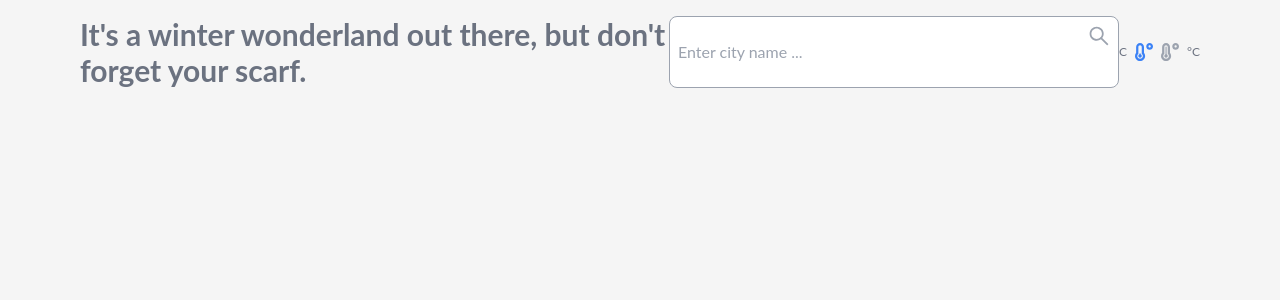
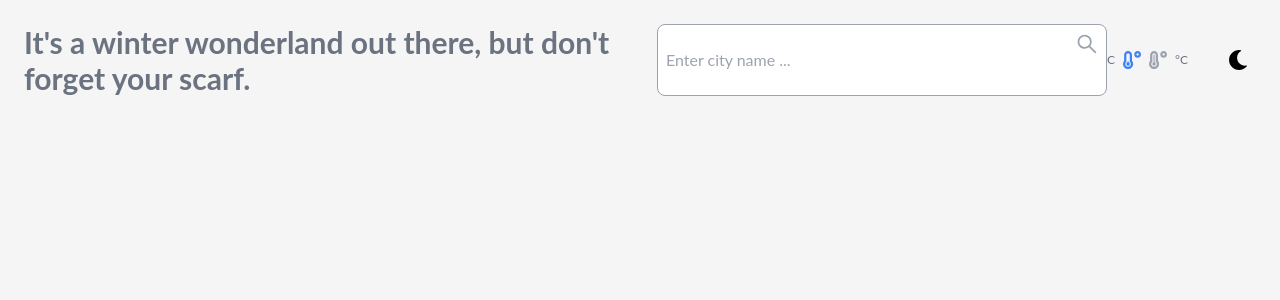
Before and after one commit to kvbaurb99/5-Day-Weather-App, a React (Create React App) app: page / in a window 1280 px wide. Shown: the top 300 px of the page. Built offline with nearby package versions, Linux system fonts and the light colour scheme; no server answers; the HTML template or start-up script is replaced by a standard one.

Commit message:
dark mode

```diff
--- a/package.json
+++ b/package.json
@@ -7,6 +7,7 @@
     "@testing-library/react": "^13.4.0",
     "@testing-library/user-event": "^13.5.0",
     "axios": "^1.3.3",
+    "classnames": "^2.3.2",
     "react": "^18.2.0",
     "react-dom": "^18.2.0",
     "react-icons": "^4.7.1",
--- a/src/components/CurrentWeather.jsx
+++ b/src/components/CurrentWeather.jsx
@@ -4,8 +4,9 @@ import { useState } from 'react';
 import Spring from '../images/spring.jpg'
 import Hot from '../images/hot.jpg'
 import Winter from '../images/winter.jpg'
+import NightWinter from '../images/nightwinter.jpg'
 
-export default function CurrentWeather({ weatherData, isCelsius }) {
+export default function CurrentWeather({ weatherData, isCelsius, isDark }) {
 
     const [currentDate, setCurrentDate] = useState('');
     const [currentTime, setCurrentTime] = useState(new Date().toLocaleTimeString([], { hour: '2-digit', minute: '2-digit', second: '2-digit' }));
@@ -29,7 +30,7 @@ export default function CurrentWeather({ weatherData, isCelsius }) {
     }, []);
 
     return (
-      <div className='relative mt-8 shadow-lg shadow-gray-500 rounded-xl'>
+      <div className={`relative w-full mt-8 shadow-lg ${isDark ? 'shadow-gray-800' : 'shadow-gray-500'} rounded-xl mx-auto`}>
         { currentTemp && (
           <img
             src={
--- a/src/components/DailyTemp.jsx
+++ b/src/components/DailyTemp.jsx
@@ -4,7 +4,7 @@ import { AiOutlineArrowLeft, AiOutlineArrowRight } from 'react-icons/ai'
 import { useRef } from 'react';
 
 
-export default function DailyTemp({ weatherData, currentTemp, isCelsius }) {
+export default function DailyTemp({ weatherData, currentTemp, isCelsius, isDark }) {
     const [daysData, setDaysData] = useState([]);
     const containerRef = useRef(null);
 
@@ -27,7 +27,7 @@ export default function DailyTemp({ weatherData, currentTemp, isCelsius }) {
     };
     console.log(isCelsius)
     return (
-      <div   className={`md:w-[73%] h-[240px] rounded-xl mt-8 flex flex-col shadow-lg shadow-gray-500 relative ${
+      <div   className={`md:w-[73%] h-[240px] rounded-xl mt-8 flex flex-col shadow-lg ${isDark ? 'shadow-gray-800' : 'shadow-gray-500'} relative ${
         isCelsius
           ? currentTemp < 10
             ? 'bg-gray-400'
--- a/src/components/Main.jsx
+++ b/src/components/Main.jsx
@@ -12,6 +12,7 @@ export default function Main() {
     const [cityReg, setCityReg] = useState()
     const [currentTemp, setCurrentTemp] = useState('');
     const [isCelsius, setIsCelsius] = useState(true)
+    const [isDark, setIsDark] = useState(false);
 
 
     // geolocation setting weather depending on your location
@@ -54,26 +55,20 @@ export default function Main() {
     }
 
     const handleToggle = () => {
-      setIsCelsius((prevState) => !prevState)
+      setIsCelsius(!isCelsius)
     }
 
 
+  return (
+    <div className={`h-screen w-full ${isDark ? 'bg-black' : 'bg-[#F5F5F5]'} p-6 mx-auto`}>
 
-
-
-
-
-
-  return (
-    <div className='h-screen w-[90%] bg-[#F5F5F5] p-4 mx-auto'>
-
-        <TopBar setCityReg={setCityReg} findWeather={findWeather} cityReg={cityReg} currentTemp={currentTemp} isCelsius={isCelsius} handleToggle={handleToggle} />
+        <TopBar setCityReg={setCityReg} findWeather={findWeather} cityReg={cityReg} currentTemp={currentTemp} isCelsius={isCelsius} handleToggle={handleToggle} setIsDark={setIsDark} isDark={isDark} />
         { weatherData.list && weatherData.list.length ?
         <>
-        <CurrentWeather weatherData={weatherData} isCelsius={isCelsius} />
-        <div className='flex flex-col-reverse md:flex-row gap-10'>
-            <WeatherDetails weatherData={weatherData} isCelsius={isCelsius} />
-            <DailyTemp weatherData={weatherData} currentTemp={currentTemp} isCelsius={isCelsius} />
+        <CurrentWeather weatherData={weatherData} isCelsius={isCelsius} isDark={isDark} />
+        <div className='flex flex-col-reverse md:flex-row gap-10 w-full mx-auto'>
+            <WeatherDetails weatherData={weatherData} isCelsius={isCelsius} isDark={isDark} />
+            <DailyTemp weatherData={weatherData} currentTemp={currentTemp} isCelsius={isCelsius} isDark={isDark} />
         </div>
         </>
         : null
--- a/src/components/TopBar.jsx
+++ b/src/components/TopBar.jsx
@@ -3,8 +3,9 @@ import { AiOutlineSearch } from 'react-icons/ai'
 
 import { useState } from 'react'
 import TemperatureSwitch from '../utils/TemperatureSwitch';
+import DarkSwitch from '../utils/DarkSwitch';
 
-export default function TopBar({setCityReg, findWeather, cityReg, currentTemp, isCelsius, handleToggle}) {
+export default function TopBar({setCityReg, findWeather, cityReg, currentTemp, isCelsius, handleToggle, setIsDark, isDark}) {
 
     const [searchInput , setSearchInput] = useState('')
     console.log(currentTemp)
@@ -48,11 +49,14 @@ export default function TopBar({setCityReg, findWeather, cityReg, currentTemp, i
             </p>
         </div>
         <form onSubmit={handleSearchSubmit} className='relative flex mt-4 md:mt-0'>
-            <input value={searchInput} onChange={(e) => setSearchInput(e.target.value)} placeholder='Enter city name ...' type="text" className='border border-gray-400 outline-none rounded-lg px-2 md:py-2 w-full md:w-[450px]'  />
+            <input value={searchInput} onChange={(e) => setSearchInput(e.target.value)} placeholder='Enter city name ...' type="text" className={`border border-gray-400 ${isDark ? 'bg-black/60' : 'bg-white'} ${isDark ? 'text-gray-300' : 'text-black'} outline-none rounded-lg px-2 md:py-2 w-full md:w-[450px]`}  />
             <AiOutlineSearch onClick={handleSearchSubmit} className='absolute right-1 top-2 md:right-2 md:bottom-2 text-lg md:text-2xl text-gray-400 cursor-pointer hover:text-black' />
             <input type="submit" value="" />
         </form>
+        <div className='flex items-center gap-8'>
         <TemperatureSwitch  isCelsius={isCelsius} handleToggle={handleToggle}/>
+        <DarkSwitch setIsDark={setIsDark} isDark={isDark} />
+        </div>
     </div>
   )
 }
--- a/src/components/WeatherDetails.jsx
+++ b/src/components/WeatherDetails.jsx
@@ -3,24 +3,24 @@ import { GiWaterDrop } from 'react-icons/gi'
 import { BsWind, BsEmojiSmile, BsDropletFill } from 'react-icons/bs'
 import { TbGauge } from 'react-icons/tb'
 
-export default function WeatherDetails({weatherData, isCelsius}) {
+export default function WeatherDetails({weatherData, isCelsius, isDark}) {
 
 
   return (
-    <div className='md:w-[25%] h-[240px] border border-gray-400 rounded-xl mt-8 flex justify-between shadow-lg shadow-gray-500 '>
+    <div className={`md:w-[25%] h-[240px] border border-gray-400 rounded-xl mt-8 flex justify-between shadow-lg ${isDark ? 'shadow-gray-800' : 'shadow-gray-500'}`}>
     <div className='flex flex-col border-r border-gray-400/60 h-[90%] w-[50%] md:w-[250px] justify-around m-auto ml-4 md:ml-8'>
       <div className='flex items-center'>
         <BsDropletFill className='text-4xl text-blue-600' />
         <div className='ml-4'>
-            <p className='font-bold'>Humidity</p>
-            <p>{weatherData.list ? weatherData.list[0].main.humidity : null}%</p>
+            <p className={`font-bold ${isDark ? 'text-white' : 'text-black'}`}>Humidity</p>
+            <p className={`${isDark ? 'text-white' : 'text-black'}`}>{weatherData.list ? weatherData.list[0].main.humidity : null}%</p>
         </div>
       </div>
       <div className='flex items-center'>
         <BsWind className='text-4xl text-gray-500' />
         <div className='ml-4'>
-            <p className='font-bold'>Wind</p>
-            <p>{weatherData.list ? weatherData.list[0].wind.speed.toFixed(0) : null} {isCelsius ? 'm/s' : 'mph'}</p>
+            <p className={`font-bold ${isDark ? 'text-white' : 'text-black'}`}>Wind</p>
+            <p className={`${isDark ? 'text-white' : 'text-black'}`}>{weatherData.list ? weatherData.list[0].wind.speed.toFixed(0) : null} {isCelsius ? 'm/s' : 'mph'}</p>
         </div>
       </div>
     </div>
@@ -28,15 +28,15 @@ export default function WeatherDetails({weatherData, isCelsius}) {
       <div className='flex items-center'>
         <TbGauge className='text-4xl text-red-600' />
         <div className='ml-4'>
-            <p className='font-bold'>Pressure</p>
-            <p>{weatherData.list ? weatherData.list[0].main.pressure : null} hPa</p>
+            <p className={`font-bold ${isDark ? 'text-white' : 'text-black'}`}>Pressure</p>
+            <p className={`${isDark ? 'text-white' : 'text-black'}`}>{weatherData.list ? weatherData.list[0].main.pressure : null} hPa</p>
         </div>
       </div>
       <div className='flex items-center'>
         <BsEmojiSmile className='text-4xl text-orange-600' />
         <div className='ml-4'>
-            <p className='font-bold'>Feels like</p>
-            <p>{weatherData.list ? weatherData.list[0].main.feels_like.toFixed(0) : null}&#176;{isCelsius ? 'C' : 'F'}</p>
+            <p className={`font-bold ${isDark ? 'text-white' : 'text-black'}`}>Feels like</p>
+            <p className={`${isDark ? 'text-white' : 'text-black'}`}>{weatherData.list ? weatherData.list[0].main.feels_like.toFixed(0) : null}&#176;{isCelsius ? 'C' : 'F'}</p>
         </div>
       </div>
     </div>
--- /dev/null
+++ b/src/utils/DarkSwitch.jsx
@@ -0,0 +1,20 @@
+import { useState } from 'react';
+import { FaSun, FaMoon } from 'react-icons/fa';
+
+export default function DarkSwitch({isDark, setIsDark}) {
+
+  const handleToggle = () => {
+    setIsDark(!isDark);
+  };
+
+  const styles = {
+    dark: 'dark bg-black text-yellow-500',
+    light: 'light bg-white-900 text-black',
+  };
+
+  return (
+    <button onClick={handleToggle} className={`rounded-full p-2 text-xl ${styles[isDark ? 'dark' : 'light']}`}>
+        {isDark ? <FaSun /> : <FaMoon />}
+    </button>
+  );
+}
--- a/src/utils/TemperatureSwitch.jsx
+++ b/src/utils/TemperatureSwitch.jsx
@@ -5,7 +5,7 @@ import { FaTemperatureHigh, FaTemperatureLow } from 'react-icons/fa'
 export default function TemperatureSwitch({isCelsius, handleToggle}) {
   return (
     <button
-      className="flex items-center gap-2 text-gray-500 hover:text-gray-700 focus:outline-none"
+      className="flex items-center gap-2 text-gray-500 hover:text-gray-700 focus:outline-none md:mx-0 mx-auto mt-4 md:mt-0"
       onClick={handleToggle}
     >
       <span className="text-xs">{isCelsius ? 'C' : 'F'}</span>
```
Also changed, not shown: src/images/nightwinter.jpg (added), src/index.css (line endings or trailing spaces), 1 other file (tests, documents, lock files or other folders).
